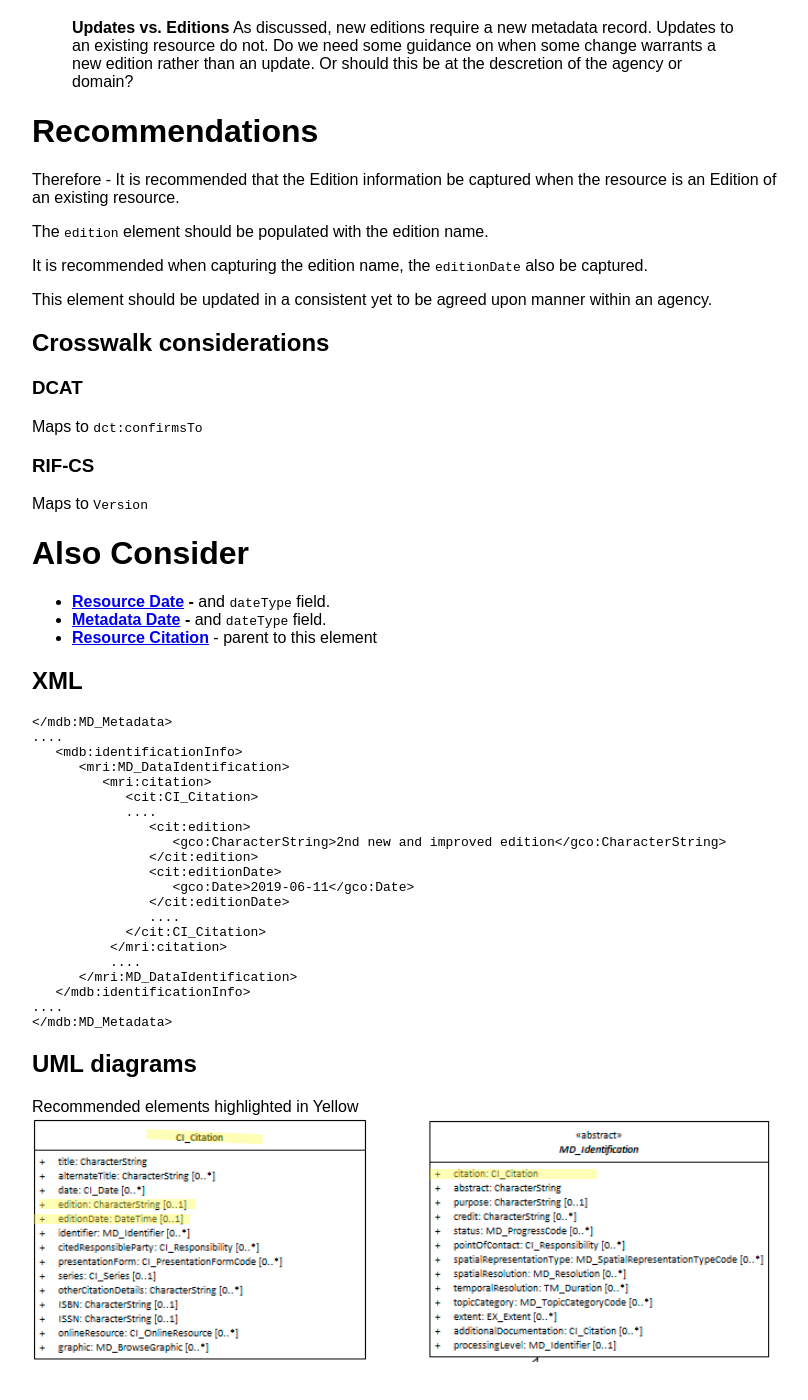
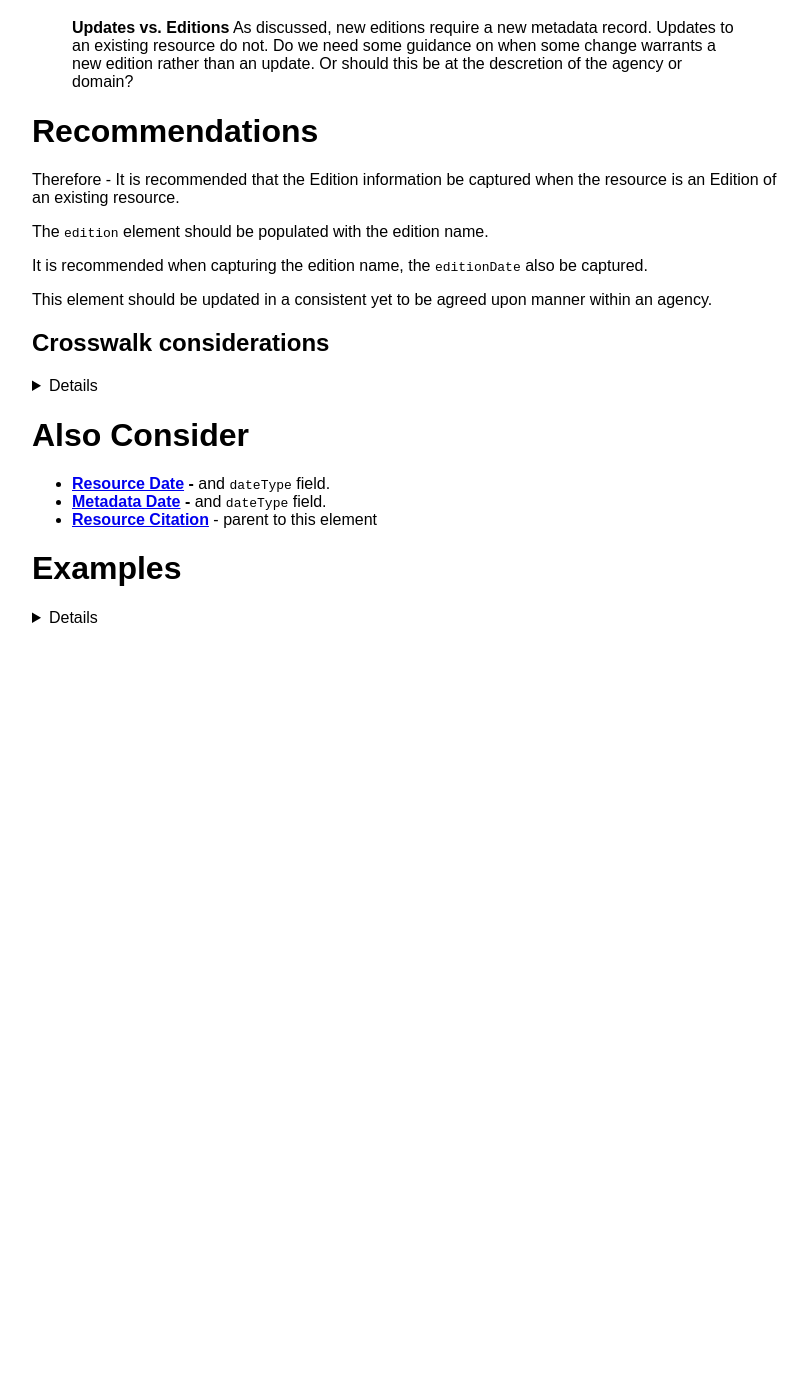
Before and after one commit to OpenWork-NZ/mdwg, a Jekyll site: the page built from _defs/ResourceEdition.md, in a window 1280 px wide and 1400 px high, scrolled down 1083 px. Shown: the whole window, without its empty margins (233-1041 px from the left). Built offline with Jekyll 4.4.1, drawn with Linux system fonts in a browser that asks for light colours; after the commit the page ends 1720 px from its top, so only the background shows below that.

Commit message:
Collapse Crosswalk & Examples from ResourceEdition

````diff
--- a/_defs/ResourceEdition.md
+++ b/_defs/ResourceEdition.md
@@ -51,16 +51,24 @@ This element should be updated in a consistent yet to be agreed upon manner with
 
 ## Crosswalk considerations
 
+<details>
+
 ### DCAT
 Maps to `dct:confirmsTo`
 
 ### RIF-CS
 Maps to `Version`
 
+</details>
+
 # Also Consider
 - **[Resource Date](./ResourceDate) -** and `dateType` field.
 - **[Metadata Date](./MetadataDate) -** and `dateType` field.
 - **[Resource  Citation](./ResourceCitation)** - parent to this element
+
+# Examples
+
+<details>
 
 ## XML
 ```
@@ -90,3 +98,5 @@ Maps to `Version`
 ## UML diagrams
 Recommended elements highlighted in Yellow
 ![edition](../images/ResourceEditionUML.png)
+
+</details>
````
